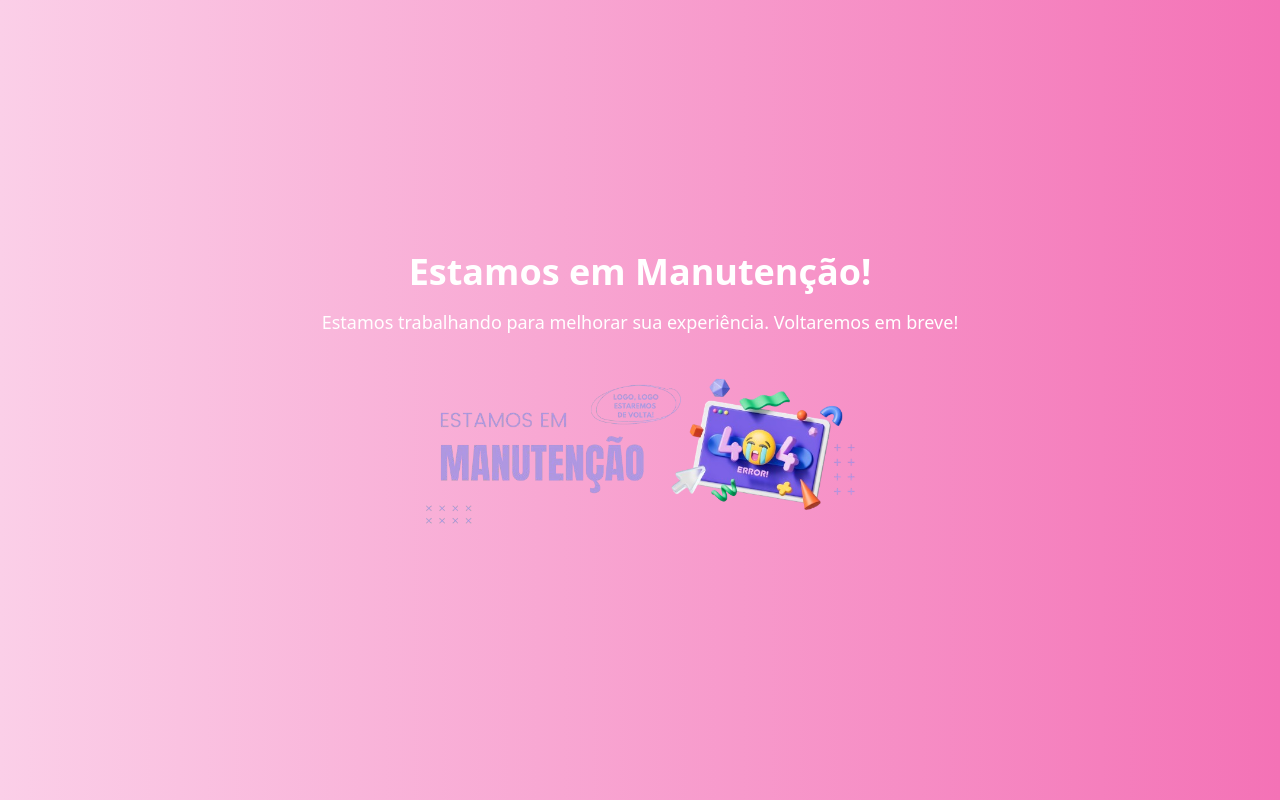
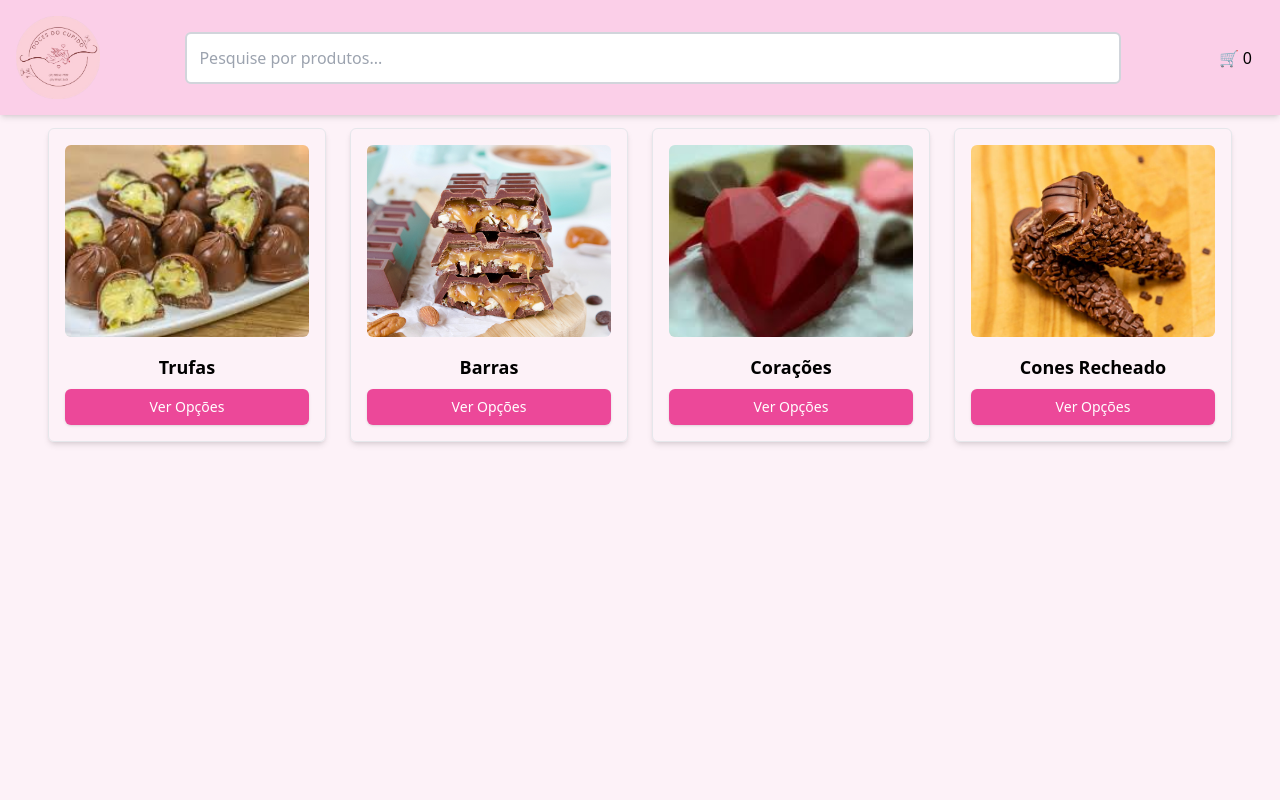
Before and after one commit to Gabriel-ortizz/doces-do-cupido, a Next.js app: page / in a window 1280 px wide. Built offline with nearby package versions, Linux system fonts and the light colour scheme.

Commit message:
refactoring:productcard

```diff
--- a/app/page.tsx
+++ b/app/page.tsx
@@ -5,7 +5,7 @@ import Header from "@/components/Header";
 import ProductCard from "@/components/ProductCard";
 import ProductOptions from "@/components/ProductOptions";
 import Cart from "@/components/Cart";
-import MaintenancePage from "@/components/MaintenancePage"; // Corrigido: deve estar em components/
+import MaintenancePage from "@/components/MaintenancePage";
 
 type ProductOption = {
   name: string;
@@ -34,7 +34,7 @@ const App: React.FC = () => {
   const [isClient, setIsClient] = useState(false);
 
 
-  const isUnderMaintenance = true; // Defina como true para ativar a manutenção
+  const isUnderMaintenance = false; // Defina como true para ativar a manutenção
 
   useEffect(() => {
     setIsClient(true);
@@ -63,12 +63,40 @@ const App: React.FC = () => {
       name: "Barras",
       image: "/img/Barras.webp",
       options: [
-        { name: "Limão", price: 12.0 },
-        { name: "Morango", price: 12.0 },
-        { name: "Brigadeiro", price: 12.0 },
-        { name: "Maracujá", price: 12.0 },
-        { name: "Beijinho", price: 12.0 },
+        { name: "Limão", price: 18.0 },
+        { name: "Morango", price: 18.0 },
+        { name: "Brigadeiro", price: 18.0 },
+        { name: "Maracujá", price: 18.0 },
+        { name: "Beijinho", price: 18.0 },
+
       ],
+
+    },
+    {
+      name: "Corações",
+      image: "/img/coraçao_de_chocolate.jpg",
+      options: [
+        { name: "Limão", price: 15.50 },
+        { name: "Morango", price: 15.50 },
+        { name: "Brigadeiro", price: 15.50 },
+        { name: "Maracujá", price: 15.50 },
+        { name: "Beijinho", price: 15.50 },
+
+      ],
+
+    },
+    {
+      name: "Cones Recheado",
+      image: "/img/cone.jpg",
+      options: [
+        { name: "Limão", price: 12.00 },
+        { name: "Morango", price: 12.00 },
+        { name: "Brigadeiro", price: 12.00 },
+        { name: "Maracujá", price: 12.00 },
+        { name: "Beijinho", price: 12.00 },
+
+      ],
+
     },
   ];
 
```
